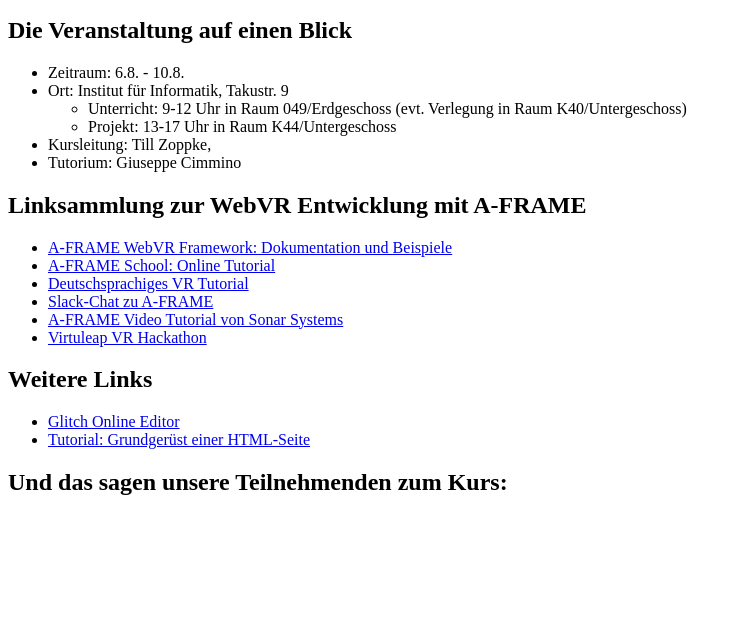
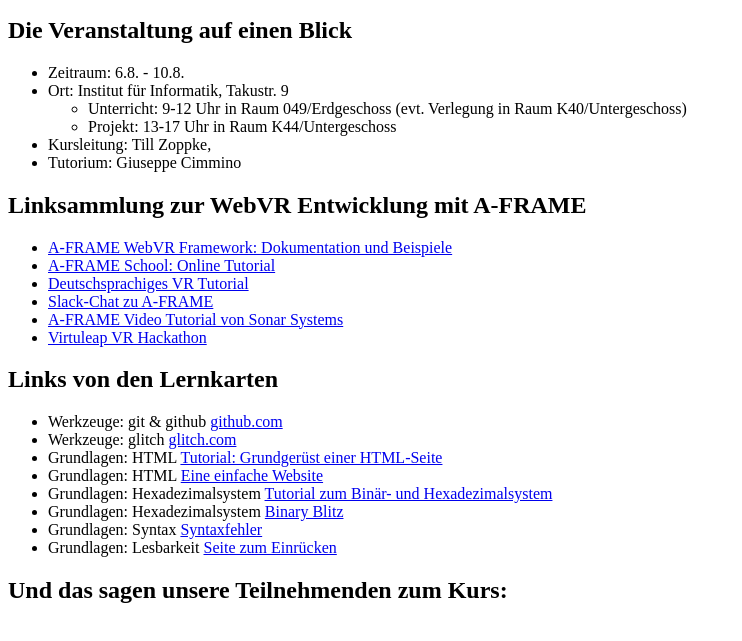
Before and after one commit to kinnla/website-proinformatik-v, a plain HTML site: page index.html in a window 1280 px wide. Shown: the part 101-742 px from the top of the page, without its empty margins (0-742 px from the left). Drawn offline with Linux system fonts and the light colour scheme.

Commit message:
Links für die Lernkarten

```diff
--- a/index.html
+++ b/index.html
@@ -43,12 +43,19 @@
     </ul>
 
     <h2>
-      Weitere Links
+      Links von den Lernkarten
     </h2>
 
     <ul>
-      <li><a href="https://glitch.com" target="_blank">Glitch Online Editor</a></li>
-      <li><a href="https://wiki.selfhtml.org/wiki/HTML/Tutorials/Einstieg/Kapitel1">Tutorial: Grundgerüst einer HTML-Seite</a></li>
+      <li>Werkzeuge: git &amp; github <a href="https://github.com" target="_blank">github.com</a></li>
+      <li>Werkzeuge: glitch <a href="https://glitch.com" target="_blank">glitch.com</a></li>
+      <li>Grundlagen: HTML <a href="https://wiki.selfhtml.org/wiki/HTML/Tutorials/Einstieg/Kapitel1" target="_blank">Tutorial: Grundgerüst einer HTML-Seite</a></li>
+      <li>Grundlagen: HTML <a href="https://glitch.com/edit/#!/v-website" target="_blank">Eine einfache Website</a></li>
+      <li>Grundlagen: Hexadezimalsystem <a href="http://www.c-howto.de/tutorial/einfuehrung/binaersystem/" target="_blank">Tutorial zum Binär- und Hexadezimalsystem</a></li>
+      <li>Grundlagen: Hexadezimalsystem <a href="http://games.penjee.com/binary-numbers-game/" target="_blank">Binary Blitz</a></li>
+      <li>Grundlagen: Syntax <a href="https://glitch.com/edit/#!/v-syntax" target="_blank">Syntaxfehler</a></li>
+      <li>Grundlagen: Lesbarkeit <a href="https://glitch.com/edit/#!/v-indentation" target="_blank">Seite zum Einrücken</a></li>
+
     </ul>
 
     <h2>
```
